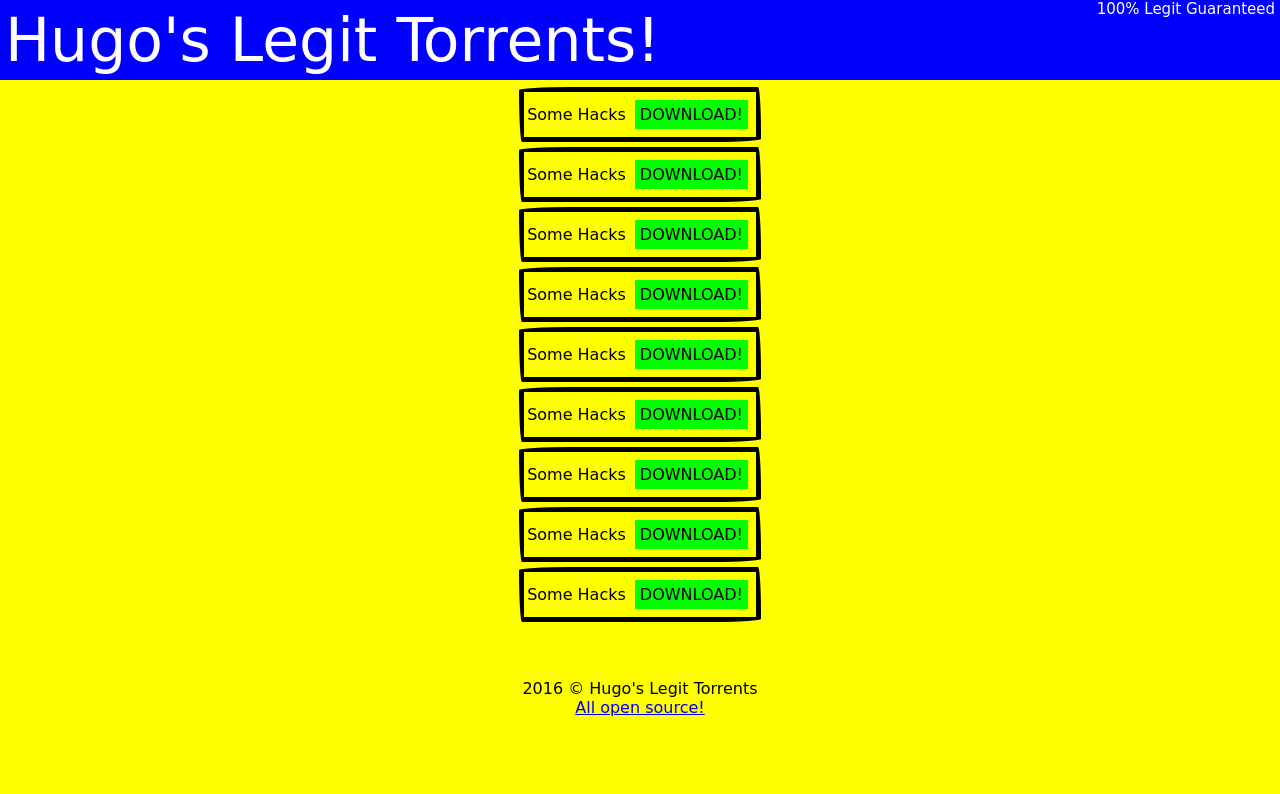
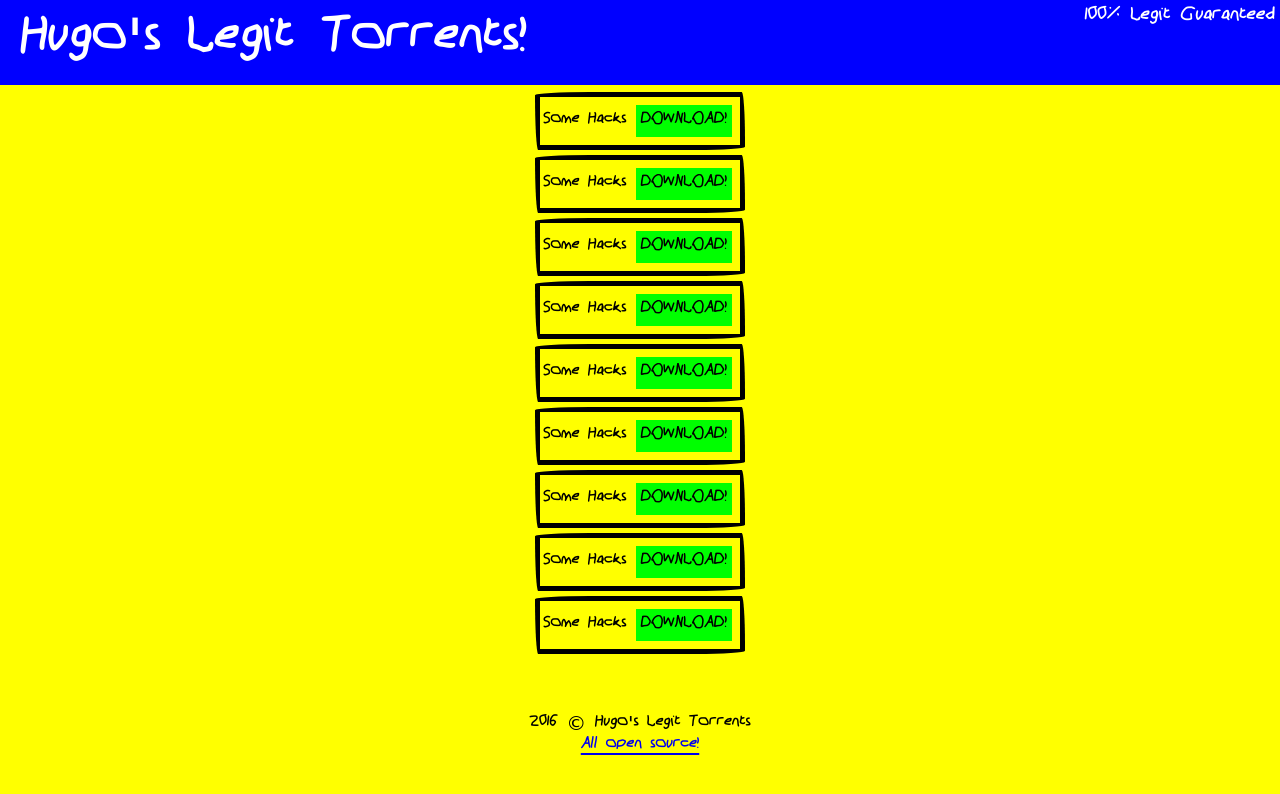
Before and after one commit to Ardus-Kaine/hugoslegittorrents, a website: page src/index.html in a window 1280 px wide. Drawn offline with Linux system fonts and the light colour scheme.

Commit message:
Manga Sans
Now using the font "Manga Sans". Changed some CSS values to keep
font-sizes inline with the previous design.

```diff
--- a/src/script.js
+++ b/src/script.js
@@ -35,6 +35,6 @@ function download() {
         progress.innerHTML = progress.innerHTML+" ERROR";
         setTimeout(download, 50);
     } else {
-        progress.style.transform = "scale(2) rotateZ(30deg)";
+        progress.style.transform = "scale(3) rotateZ(30deg)";
     }
 }
--- a/src/style.css
+++ b/src/style.css
@@ -1,10 +1,16 @@
+@font-face {
+    font-family: "Manga Sans";
+    src: url("Manga_Sans.ttf");
+}
+
 .hidden {
     display: none;
 }
 
 body {
-    font-family: "Comic Sans", cursive;
+    font-family: "Manga Sans", cursive;
     margin: 0;
+    font-size: 20px;
     background: yellow;
 }
 
@@ -12,13 +18,14 @@ body {
     background: blue;
     color: white;
     padding: 5px;
-    font-size: 60px;
+    padding-left: 20px;
+    font-size: 64px;
 }
 .motto {
     position: absolute;
-    top: 0;
+    top: 5px;
     right: 5px;;
-    font-size: 15px;
+    font-size: 24px;
 }
 
 .list {
@@ -60,6 +67,7 @@ footer {
 .popup {
     margin: auto;
     position: fixed;
+    padding: 10px;
     top: 0;
     bottom: 0;
     left: 0;
```
Also changed, not shown: src/Manga_Sans.ttf (added).
